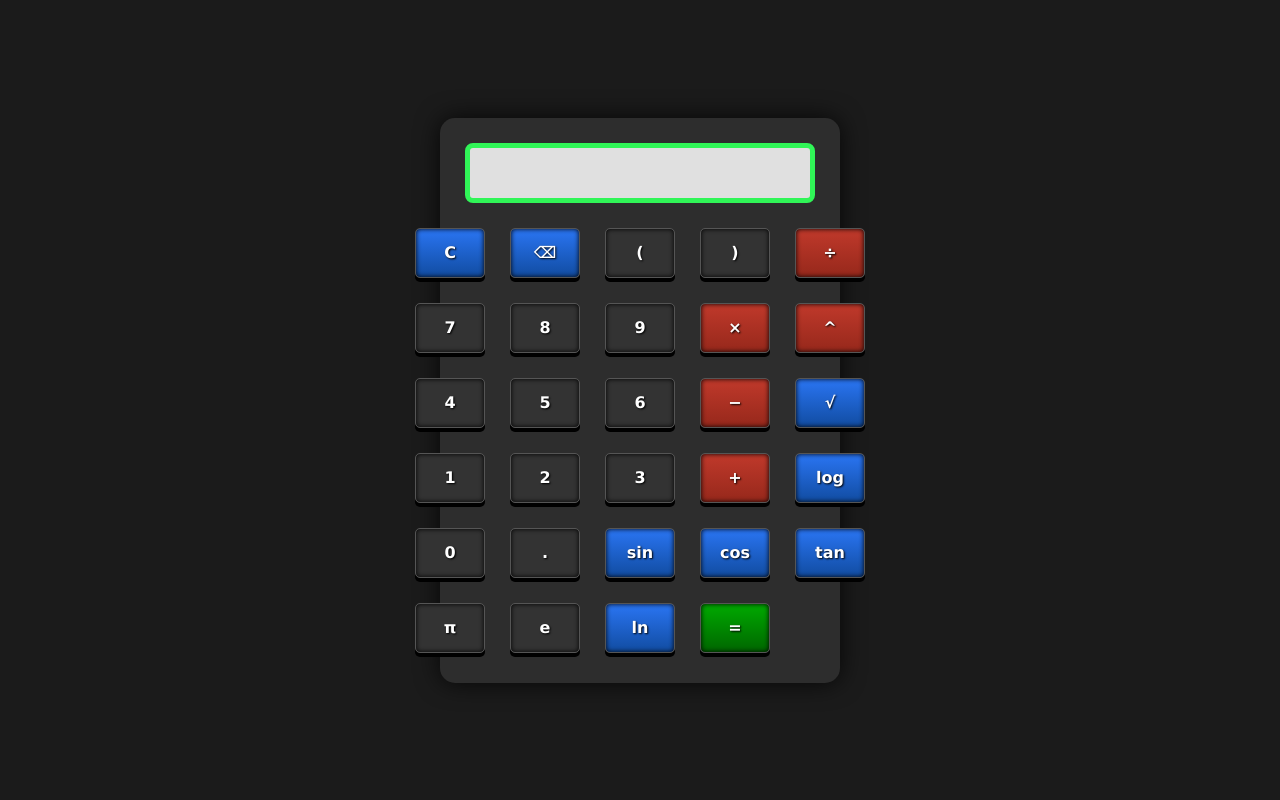
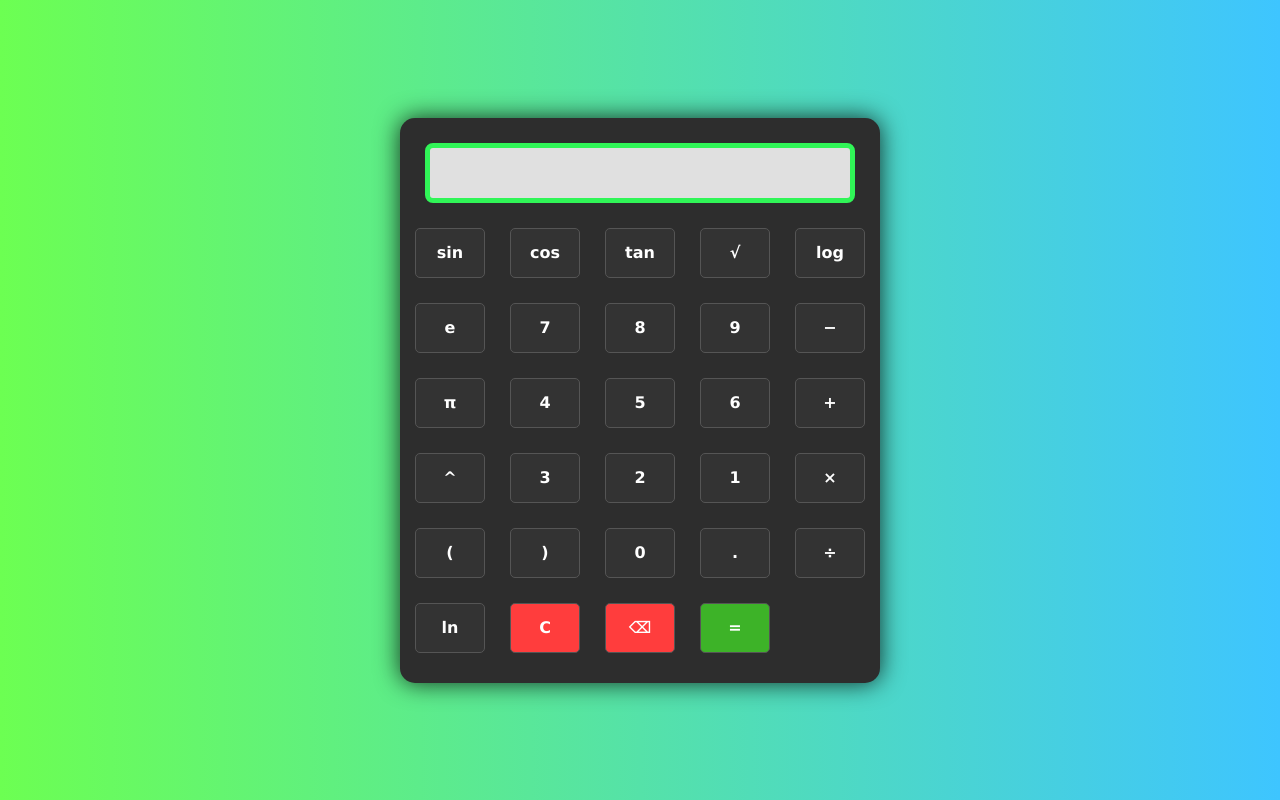
Before and after one commit to Sepiow/Calculator-Repo, a plain HTML site: page sep.html in a window 1280 px wide. Drawn offline with Linux system fonts and the light colour scheme.

Commit message:
Final update for the calcu

```diff
--- a/sep.html
+++ b/sep.html
@@ -11,15 +11,20 @@
       <!---bawal mag type dito-->
 
       <div class="buttons">
-        <button onclick="clearDisplay()" class="function">C</button>
+        <!---1 row-->
 
-        <button onclick="backspace()" class="function">⌫</button>
+        <button onclick="append('Math.sin(')" class="function">sin</button>
 
-        <button onclick="append('(')">(</button>
+        <button onclick="append('Math.cos(')" class="function">cos</button>
 
-        <button onclick="append(')')">)</button>
+        <button onclick="append('Math.tan(')" class="function">tan</button>
 
-        <button onclick="append('/')" class="operator">÷</button>
+        <button onclick="append('Math.sqrt(')" class="function">√</button>
+
+        <button onclick="append('Math.log10(')" class="function">log</button>
+
+        <!---2nd row-->
+        <button onclick="append('Math.E')">e</button>
 
         <button onclick="append('7')">7</button>
 
@@ -27,45 +32,47 @@
 
         <button onclick="append('9')">9</button>
 
-        <button onclick="append('*')" class="operator">×</button>
+        <button onclick="append('-')" class="operator">−</button>
 
-        <button onclick="append('**')" class="operator">^</button>
+        <!-- row 3 -->
 
-        <!-- Third Row: Numbers & Square Root -->
+        <button onclick="append('Math.PI')">π</button>
+
         <button onclick="append('4')">4</button>
 
         <button onclick="append('5')">5</button>
 
         <button onclick="append('6')">6</button>
 
-        <button onclick="append('-')" class="operator">−</button>
+        <button onclick="append('+')" class="operator">+</button>
 
-        <button onclick="append('Math.sqrt(')" class="function">√</button>
+        <!---row4-->
+
+        <button onclick="append('**')" class="operator">^</button>
+
+        <button onclick="append('3')">3</button>
+
+        <button onclick="append('2')">2</button>
 
         <button onclick="append('1')">1</button>
 
-        <button onclick="append('2')">2</button>
+        <button onclick="append('*')" class="operator">×</button>
 
-        <button onclick="append('3')">3</button>
+        <!-- row5 -->
+        <button onclick="append('(')">(</button>
 
-        <button onclick="append('+')" class="operator">+</button>
-
-        <button onclick="append('Math.log10(')" class="function">log</button>
-
-        <!-- Fifth Row: 0, Decimal, Trig -->
+        <button onclick="append(')')">)</button>
         <button onclick="append('0')">0</button>
         <button onclick="append('.')">.</button>
 
-        <button onclick="append('Math.sin(')" class="function">sin</button>
+        <button onclick="append('/')" class="operator">÷</button>
 
-        <button onclick="append('Math.cos(')" class="function">cos</button>
+        <!-- 6 row -->
 
-        <button onclick="append('Math.tan(')" class="function">tan</button>
+        <button onclick="append('Math.log(')" class="function">ln</button>
+        <button onclick="clearDisplay()" class="removal">C</button>
 
-        <!-- Sixth Row: Constants, ln, Equals -->
-        <button onclick="append('Math.PI')">π</button>
-        <button onclick="append('Math.E')">e</button>
-        <button onclick="append('Math.log(')" class="function">ln</button>
+        <button onclick="backspace()" class="removal">⌫</button>
         <button class="equals" onclick="calculate()">=</button>
       </div>
     </div>
--- a/style.css
+++ b/style.css
@@ -7,7 +7,7 @@
 
 body {
   font-family: "Veranda", sans-serif;
-  background-color: #1b1b1b;
+  background: linear-gradient(to right, #6cff52, #3ec5ff);
   color: #fff;
   display: flex;
   justify-content: center;
@@ -21,8 +21,8 @@ body {
   background: #2d2d2d;
   padding: 25px;
   border-radius: 15px;
-  box-shadow: 0 0 25px rgba(0, 0, 0, 0.8); /*shadow boxing*/
-  width: 400px;
+  box-shadow: 0 0 25px rgba(0, 0, 0, 0.8); /*shadow boxing ng ni ippo*/
+  width: 480px;
   display: flex;
   flex-direction: column;
   justify-content: center;
@@ -47,14 +47,11 @@ input[type="text"] {
   overflow-x: auto; /*para pag sumobra*/
 }
 
-/* Grid layout for calculator buttons */
+/* ginawang grid para equal spacing tsaka maganda tignan pati madali i chuchu */
 .buttons {
-  display: grid; /* Uses grid layout for the buttons */
-  grid-template-columns: repeat(
-    5,
-    1fr
-  ); /* Creates 5 equal-width columns for the buttons */
-  gap: 15px; /* Adds 10px space between buttons */
+  display: grid;
+  grid-template-columns: repeat(5, 1fr);
+  gap: 15px; /* Spacing ng buttons */
 }
 
 /* General button style */
@@ -71,45 +68,27 @@ button {
   border-radius: 5px;
   font-size: 16px;
   font-weight: bold;
-  box-shadow: inset 0 0 5px #000, 0 4px #000;
-  text-shadow: 1px 1px 2px #000;
-}
-
-/* Pressed button effect */
-button:active {
-  box-shadow: 0 2px #000; /* Adjusts the shadow when the button is pressed (gives a push effect) */
-  transform: translateY(
-    2px
-  ); /* Moves the button down a little to simulate pressing */
 }
 
 /* Special style for function buttons */
 .function {
-  background: linear-gradient(
-    to bottom,
-    #2a75f3,
-    #114ca1
-  ); /* Blue gradient for function buttons */
   color: #fff; /* White text color */
   font-weight: bold; /* Makes the text bold */
 }
 
-/* Style for operator buttons (+, -, *, etc.) */
+/* Style ng operations buttons */
 .operator {
-  background: linear-gradient(
-    to bottom,
-    #c0392b,
-    #96281b
-  ); /* Red gradient for operator buttons */
   color: #fff; /* White text color */
 }
 
-/* Style for equals button */
+/* Style ng equals button */
 .equals {
-  background: linear-gradient(
-    to bottom,
-    #0a0,
-    #060
-  ); /* Green gradient for the equals button */
-  font-weight: bold; /* Makes the equals button text bold */
+  background-color: #3db328;
+  font-weight: bold;
 }
+
+.removal {
+  /*style ng erase*/
+  background-color: #ff3d3d;
+  font-weight: bold;
+}
```
Also changed, not shown: index.html (+75 -4 lines).
